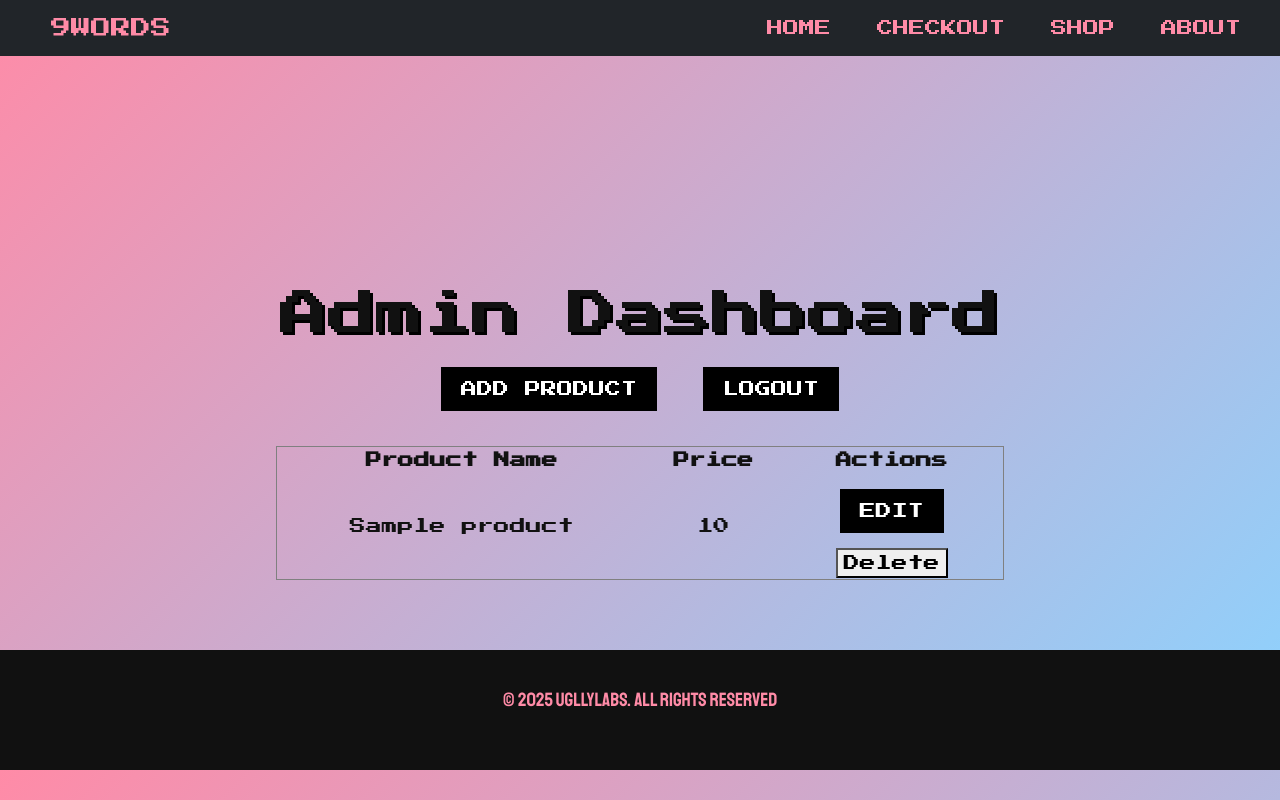
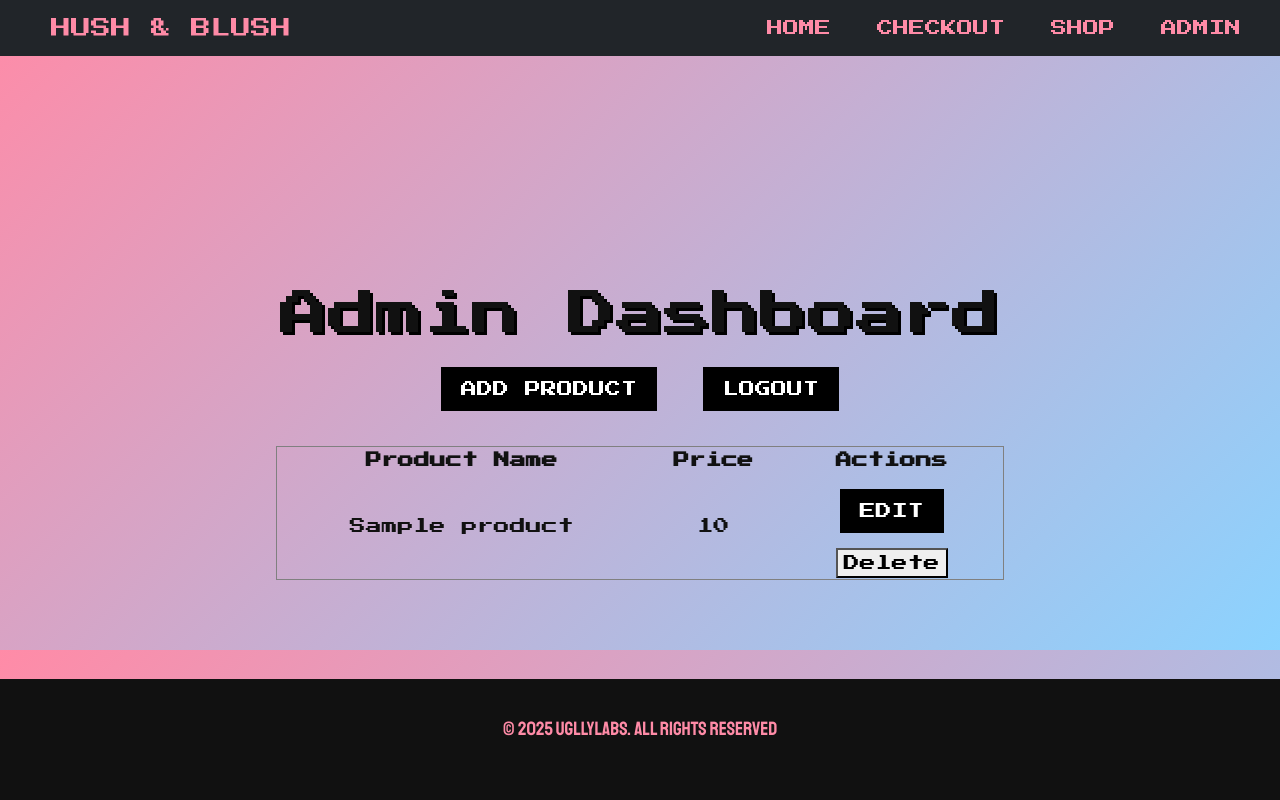
Before and after one commit to codewithmorr/uggly, a Flask app: page /admin in a window 1280 px wide. Run offline with Flask 3, Linux system fonts and the light colour scheme; the visitor is signed in with stand-in values (Sample User, id 1); tables that the repository leaves empty or names only in its code hold one stand-in row (values such as "Sample post").

Commit message:
commit"corrections and branding adjustments"

```diff
--- a/app.py
+++ b/app.py
@@ -49,11 +49,11 @@ def admin_login():
         username = request.form.get("username")
         password = request.form.get("password")
 
-        if username =="admin" and password =="1234":
+        if username =="HUSH&BLUSH" and password =="within":
             session["admin"] = True
             return redirect(url_for("admin_dashboard"))
         else:
-            return"Invalid credentials"
+            return"Sorry , employees only!"
     return render_template("admin_login.html")
 
 
--- a/static/syna.css
+++ b/static/syna.css
@@ -108,6 +108,8 @@ nav a:not(:first-child):hover {
        }
        footer{
               text-align: center;
+              position: fixed;
+              bottom: 0;
               padding: 1rem;
               background-color: #111;
               color: #ff8ba7;
@@ -241,7 +243,7 @@ nav a:not(:first-child):hover {
 
 .glitch-brand::before,
 .glitch-brand::after {
-    content: "9 W O R D S";  /* your brand name */
+    content: "HUSH & BLUSH";  /* your brand name */
     position: absolute;
     left: 0;
     top: 0;
@@ -326,7 +328,7 @@ nav a:not(:first-child):hover {
 
 .glitch-nav::before,
 .glitch-nav::after {
-    content: "9 W O R D S";  /* your brand name */
+    content: "HUSH & BLUSH";  /*Brand name for nav*/
     position: absolute;
     left: 0;
     top: 0;
--- a/templates/base.html
+++ b/templates/base.html
@@ -11,13 +11,13 @@
 <body>
 
    <nav class="navbar navbar-expand-lg navbar-dark bg-dark px-3">
-  <a class="navbar-brand" href="{{ url_for('home') }}" class="glitch-nav">9WORDS</a>
+  <a class="navbar-brand" href="{{ url_for('home') }}" class="glitch-nav">HUSH & BLUSH</a>
   <div class="collapse navbar-collapse">
     <ul class="navbar-nav ms-auto">
       <li class="nav-item"><a class="nav-link" href="{{ url_for('home') }}">HOME</a></li>
       <li class="nav-item"><a class="nav-link" href="{{ url_for('checkout') }}">checkout</a></li>
       <li class="nav-item"><a class="nav-link" href="{{ url_for('shop_page') }}">SHOP</a></li>
-      <li class="nav-item"><a class="nav-link" href="{{ url_for('about') }}">ABOUT</a></li>
+      <li class="nav-item"><a class="nav-link" href="{{ url_for('admin_login') }}">ADMIN</a></li>
     </ul>
   </div>
 </nav>
@@ -26,7 +26,7 @@
         {% block content %}
         {% endblock %}
     </main>
-    <footer>
+    <footer >
         <p>&copy; 2025 Ugllylabs. All rights reserved</p>
     </footer>
 
```
